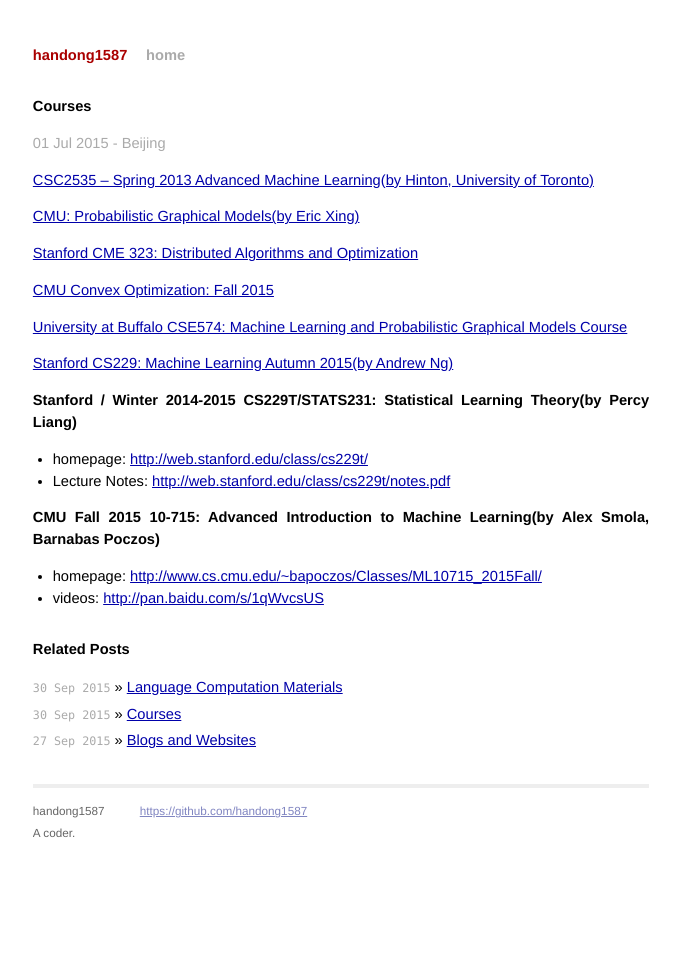
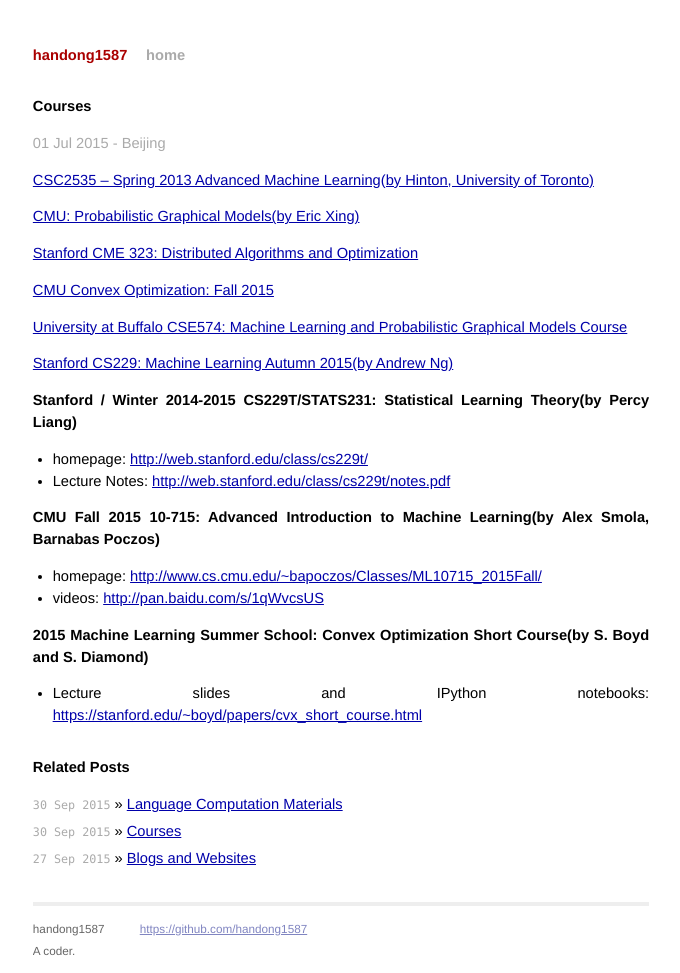
Before and after one commit to handong1587/handong1587.github.io, a Jekyll site: the page built from _posts/machine_learning/2015-07-01-courses.md, in a window 1280 px wide. Shown: the whole page, without its empty margins (299-979 px from the left). Built offline with Jekyll 4.4.1, drawn with Linux system fonts in a browser that asks for light colours; Markdown is read by kramdown in place of the engine named in the settings; comment, search, counter and statistics services are not loaded; before the commit the page ends 944 px from its top, so only the background shows below that.

Commit message:
update md

```diff
--- a/_posts/machine_learning/2015-07-01-courses.md
+++ b/_posts/machine_learning/2015-07-01-courses.md
@@ -30,3 +30,7 @@
 
 - homepage: [http://www.cs.cmu.edu/~bapoczos/Classes/ML10715_2015Fall/](http://www.cs.cmu.edu/~bapoczos/Classes/ML10715_2015Fall/)
 - videos: [http://pan.baidu.com/s/1qWvcsUS](http://pan.baidu.com/s/1qWvcsUS)
+
+**2015 Machine Learning Summer School: Convex Optimization Short Course(by S. Boyd and S. Diamond)**
+
+- Lecture slides and IPython notebooks: [https://stanford.edu/~boyd/papers/cvx_short_course.html](https://stanford.edu/~boyd/papers/cvx_short_course.html)
```
Also changed, not shown: _posts/deep_learning/2015-08-26-recommendation-system-materials.md (+4 -0 lines).
